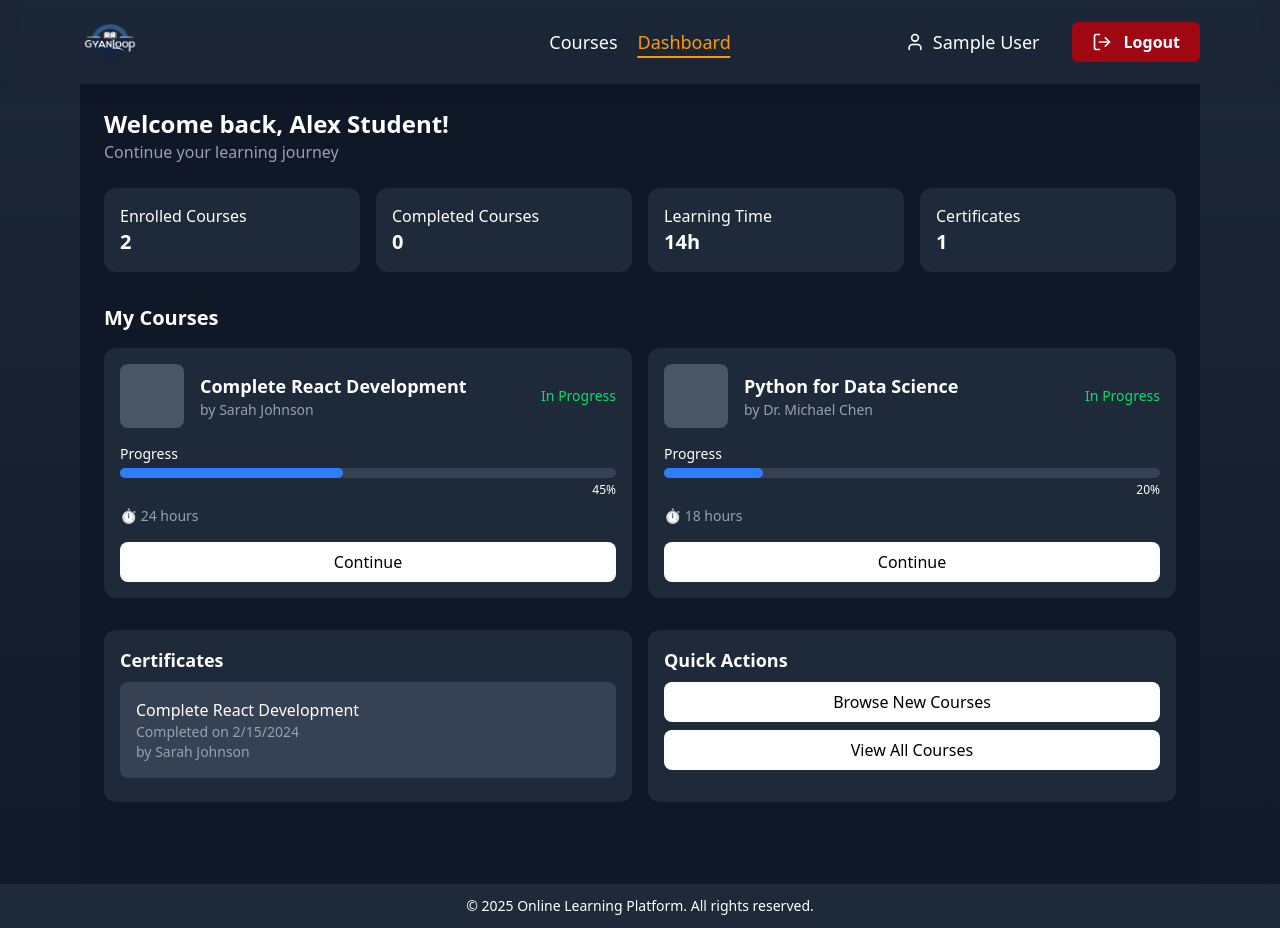
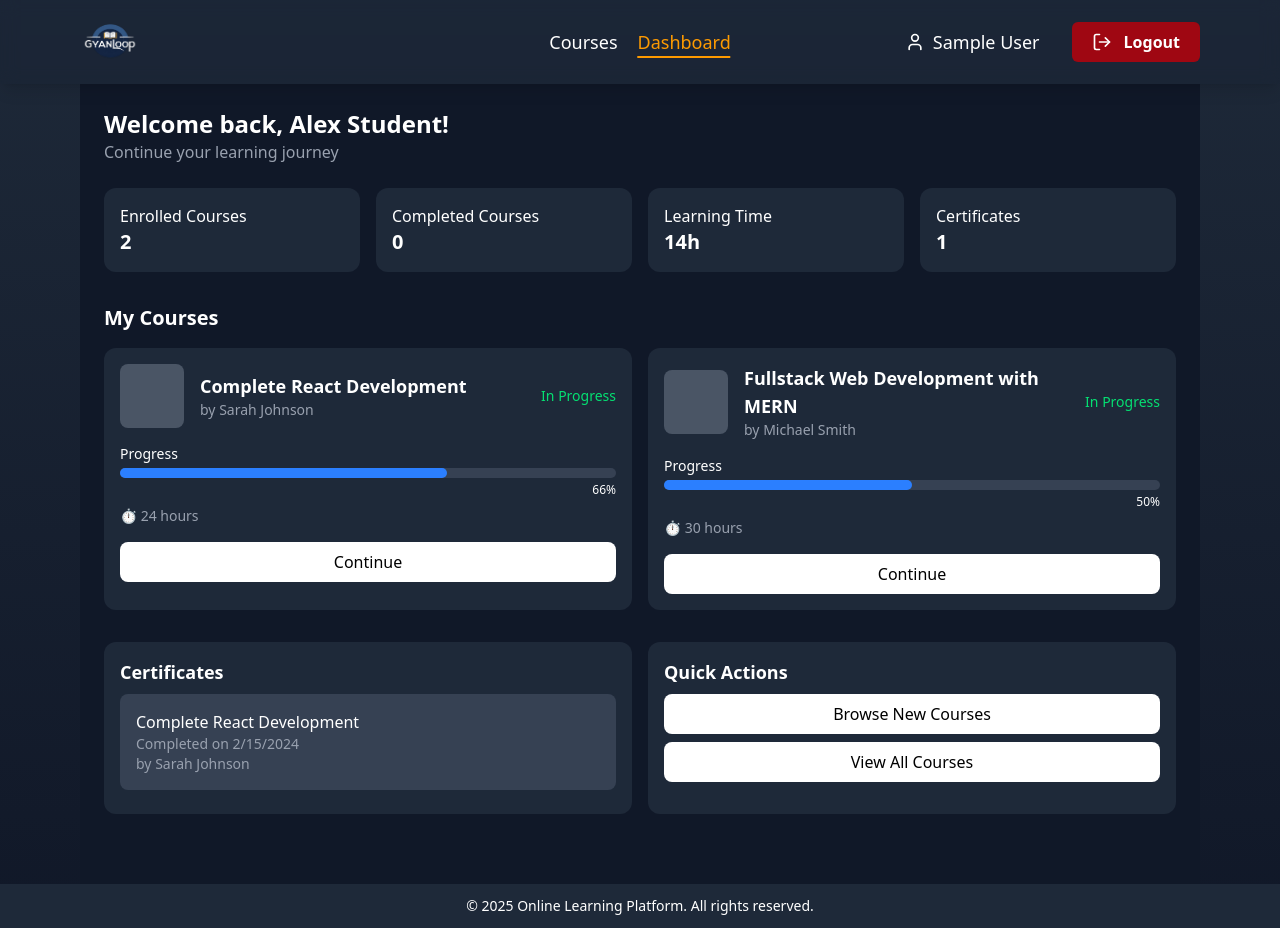
Before and after one commit to AyushDeuja/GyanLoop-E-Learning-Platform, a React (Vite) app: page /dashboard in a window 1280 px wide. Built offline with nearby package versions, Linux system fonts and the light colour scheme; sample sign-in values are in the browser's storage.

Commit message:
made dashboard a bit dynamic

```diff
--- a/src/pages/Dashboard.jsx
+++ b/src/pages/Dashboard.jsx
@@ -1,7 +1,20 @@
+import React from "react";
+import DashboardCard from "../components/DashoardCard";
 import CertificateCard from "../components/CertificateCard";
-import DashboardCard from "../components/DashoardCard";
+import { mockCourses } from "../helpers/mockCourses";
 
 const Dashboard = () => {
+  const enrolledCourses = mockCourses.slice(0, 2);
+  const completedCertificates = [
+    {
+      id: "c1",
+      courseId: "1",
+      title: "Complete React Development",
+      instructor: "Sarah Johnson",
+      date: "2/15/2024",
+    },
+  ];
+
   return (
     <div className="p-6 text-white bg-gray-900 min-h-screen">
       <h1 className="text-2xl font-bold">Welcome back, Alex Student!</h1>
@@ -10,7 +23,7 @@ const Dashboard = () => {
       <div className="grid grid-cols-4 gap-4 mb-8">
         <div className="bg-gray-800 p-4 rounded-xl">
           <p>Enrolled Courses</p>
-          <h2 className="text-xl font-bold">2</h2>
+          <h2 className="text-xl font-bold">{enrolledCourses.length}</h2>
         </div>
         <div className="bg-gray-800 p-4 rounded-xl">
           <p>Completed Courses</p>
@@ -22,34 +35,45 @@ const Dashboard = () => {
         </div>
         <div className="bg-gray-800 p-4 rounded-xl">
           <p>Certificates</p>
-          <h2 className="text-xl font-bold">1</h2>
+          <h2 className="text-xl font-bold">{completedCertificates.length}</h2>
         </div>
       </div>
 
       <h2 className="text-xl font-semibold mb-4">My Courses</h2>
       <div className="grid grid-cols-2 gap-4 mb-8">
-        <DashboardCard
-          title="Complete React Development"
-          instructor="Sarah Johnson"
-          progress={45}
-          duration="24 hours"
-        />
-        <DashboardCard
-          title="Python for Data Science"
-          instructor="Dr. Michael Chen"
-          progress={20}
-          duration="18 hours"
-        />
+        {enrolledCourses.map((course) => (
+          <DashboardCard
+            key={course.id}
+            title={course.title}
+            instructor={course.instructor}
+            progress={Math.floor(
+              (course.modules.reduce((acc, module) => {
+                const total = module.lessons.length;
+                const completed = module.lessons.filter(
+                  (l) => l.isCompleted
+                ).length;
+                return acc + completed / total;
+              }, 0) /
+                course.modules.length) *
+                100
+            )}
+            duration={course.duration}
+            image={course.image}
+          />
+        ))}
       </div>
 
       <div className="grid grid-cols-2 gap-4">
         <div className="bg-gray-800 p-4 rounded-xl">
           <h3 className="text-lg font-semibold mb-2">Certificates</h3>
-          <CertificateCard
-            title="Complete React Development"
-            instructor="Sarah Johnson"
-            date="2/15/2024"
-          />
+          {completedCertificates.map((cert) => (
+            <CertificateCard
+              key={cert.id}
+              title={cert.title}
+              instructor={cert.instructor}
+              date={cert.date}
+            />
+          ))}
         </div>
         <div className="bg-gray-800 p-4 rounded-xl">
           <h3 className="text-lg font-semibold mb-2">Quick Actions</h3>
```
